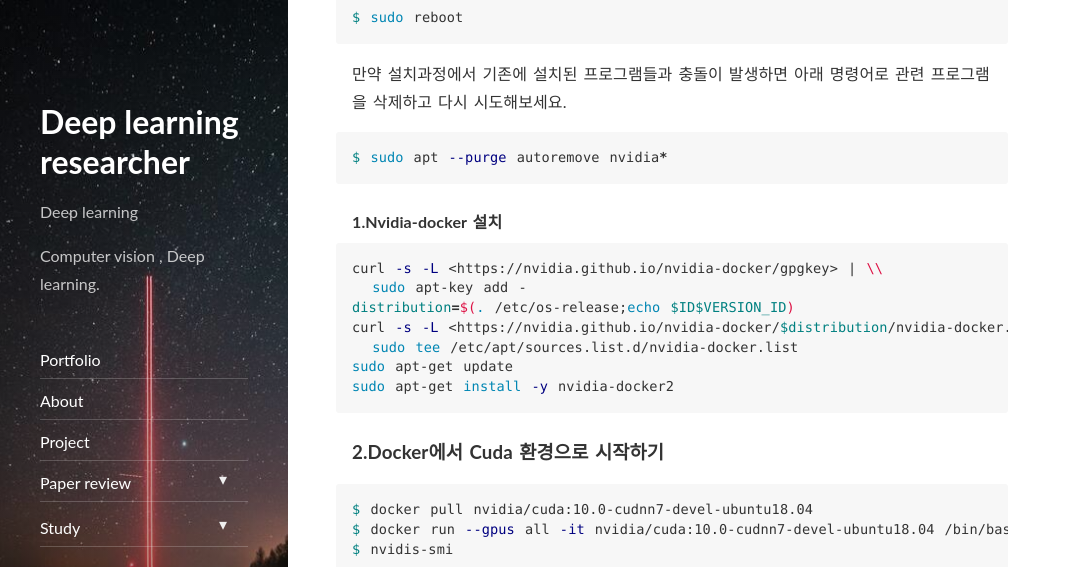
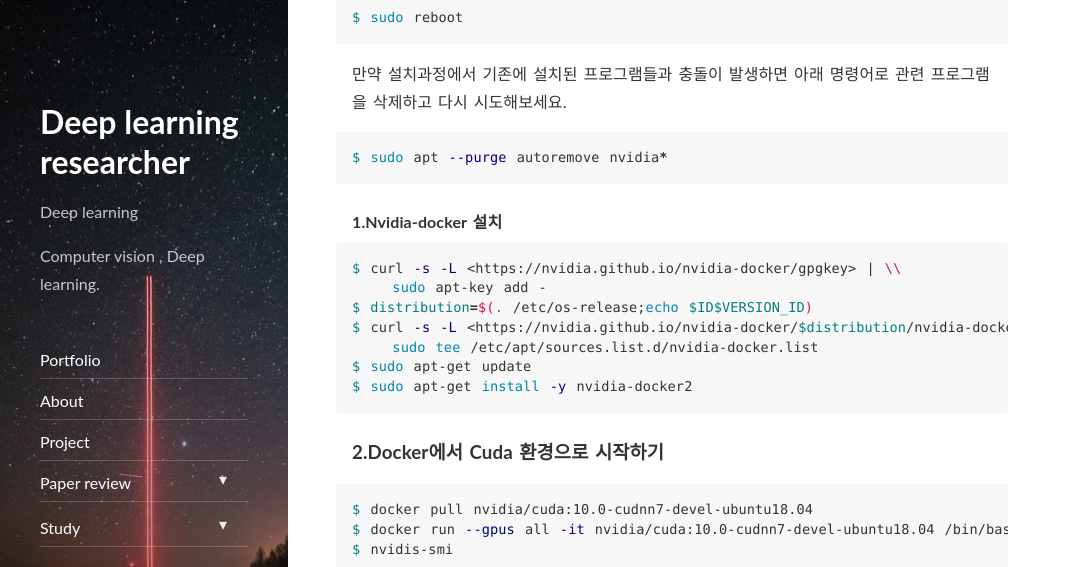
Before and after one commit to sangwon1338/sangwon1338.github.io, a Jekyll site: the page built from _posts/study/2021-03-09-install-nvidia-docker.md, in a window 1280 px wide and 900 px high, scrolled down 1921 px, cut to the strip 0-567 px from the top of the window. Shown: the whole strip, without its empty margins (0-1071 px from the left). Built offline with Jekyll 4.4.1, drawn with Linux system fonts in a browser that asks for light colours; nearby versions of some CDN libraries.

````diff
--- a/_posts/study/2021-03-09-install-nvidia-docker.md
+++ b/_posts/study/2021-03-09-install-nvidia-docker.md
@@ -109,13 +109,13 @@ $ sudo apt --purge autoremove nvidia*
 #### 1.Nvidia-docker 설치
 
 ```sh
-curl -s -L <https://nvidia.github.io/nvidia-docker/gpgkey> | \\
-  sudo apt-key add -
-distribution=$(. /etc/os-release;echo $ID$VERSION_ID)
-curl -s -L <https://nvidia.github.io/nvidia-docker/$distribution/nvidia-docker.list> | \\
-  sudo tee /etc/apt/sources.list.d/nvidia-docker.list
-sudo apt-get update
-sudo apt-get install -y nvidia-docker2
+$ curl -s -L <https://nvidia.github.io/nvidia-docker/gpgkey> | \\
+    sudo apt-key add -
+$ distribution=$(. /etc/os-release;echo $ID$VERSION_ID)
+$ curl -s -L <https://nvidia.github.io/nvidia-docker/$distribution/nvidia-docker.list> | \\
+    sudo tee /etc/apt/sources.list.d/nvidia-docker.list
+$ sudo apt-get update
+$ sudo apt-get install -y nvidia-docker2
 ```
 
 
````
